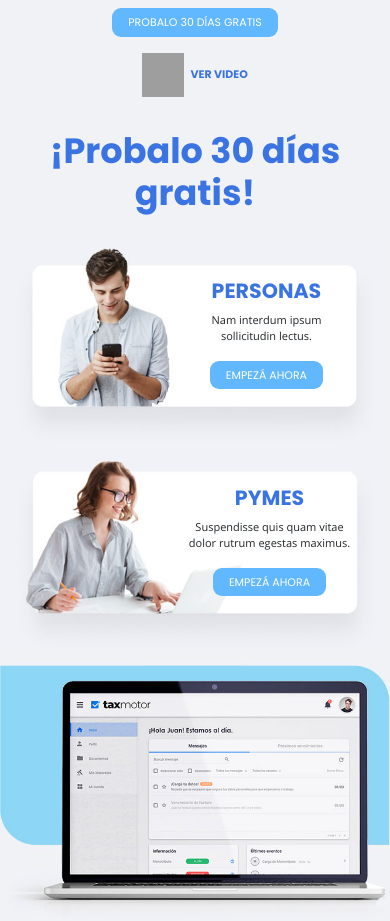
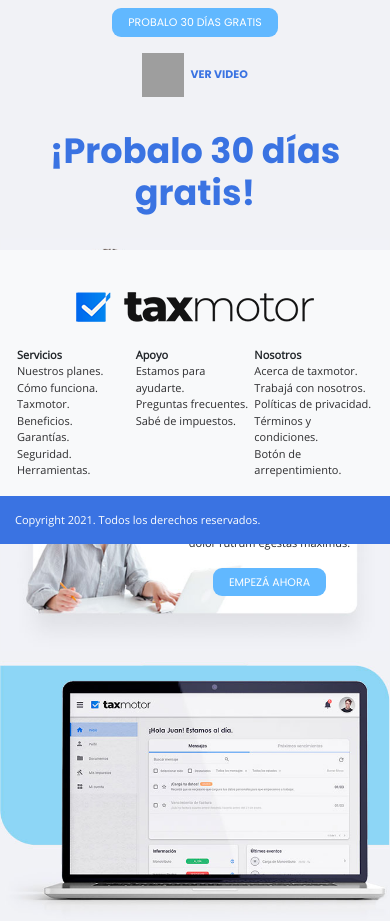
Before and after one commit to defelicerafael/taxmotor-2021, a PHP site: page / in a window 390 px wide. Shown: the part 300-1221 px from the top of the page. Run offline with PHP 8.4, Linux system fonts and the light colour scheme; grey boxes are pictures that could not be loaded.

Commit message:
Con efecto footer

```diff
--- a/css/app.css
+++ b/css/app.css
@@ -64,6 +64,11 @@
 #topnav{
     height:86px;
 }
+.main{
+    z-index: 1;
+    position: relative;
+    height: auto;
+}
 /* CONTENERDOR TAXMOTOR*/
 .container-taxmotor-nav{
     max-width: 1366px;
@@ -73,9 +78,6 @@
     max-width: 1366px;
     width: 100%;
     margin: 0 auto;
-    z-index: 500;
-    padding-bottom: 330px;
-
 }
 .taxmotor-padding{
     padding: 20px 70px;
@@ -299,13 +301,12 @@
 }
 /* FOOTER */
 .footer-efect {
-    width: 100%;
-    position: fixed;
+    position: sticky;
+    top: auto;
+    left: 0;
     bottom: 0;
-    left: 0;
-    z-index: -9999;
-    background-color: #f1f2f6;
-    height:336px;
+    right: 0;
+    z-index: 0;
 }
 #footer ul{
     list-style-type: none;
@@ -364,7 +365,7 @@
     }
     .footer-efect {
         width: 100%;
-        position: relative;
+        position: sticky;
         bottom: 0;
         left: 0;
         z-index: 1;
--- a/index.php
+++ b/index.php
@@ -26,8 +26,8 @@
     </head>
     <body>
           <div class="container-taxmotor">
-          <div class="bg-primario">
             <?php include_once "templates/top-nav-comun.php";?>
+            <div class="main bg-primario">
               <?php include_once "templates/video.php";?>
               <?php include_once "templates/probalo.php";?>
               <?php include_once "templates/top-nav-comun.php";?>
@@ -41,8 +41,11 @@
               <?php include_once "templates/empresas.php";?>
               <?php include_once "templates/toma-el-control.php";?>
             </div>
+            <div class="footer-efect bg-primario">
               <?php include_once "templates/footer.php";?>
             </div>
+          </div>
+
         <!-- Option 1: Bootstrap Bundle with Popper -->
         <script src="lib/bootstrap/js/bootstrap.bundle.min.js"></script>
 
--- a/templates/footer.php
+++ b/templates/footer.php
@@ -1,8 +1,13 @@
-<div class="footer-efect">
+<div class="">
     <div class="taxmotor-padding bg-light" id="footer">
         <div class="row g-0  py-md-4 py-3">
             <div class="col-md-3 col-12">
                 <img src="<?php echo $link;?>img/logo/taxmotor-240.png" alt="" class="padding-foto-footer img-fluid mx-auto d-block mx-md-0 py-4 py-md-0">
+                <div class="row g-0">
+                    <div class="col"></div>
+                    <div class="col"></div>
+                    <div class="col"></div>
+                </div>
             </div>
             <div class="col-md-7 col-12 px-md-3 px-3">
                 <div class="row g-0">
```
Also changed, not shown: img/home/facebook.png (added), img/home/instagram.png (added), img/home/twitter.png (added). Lines whose indentation alone changed are shown as unchanged.
